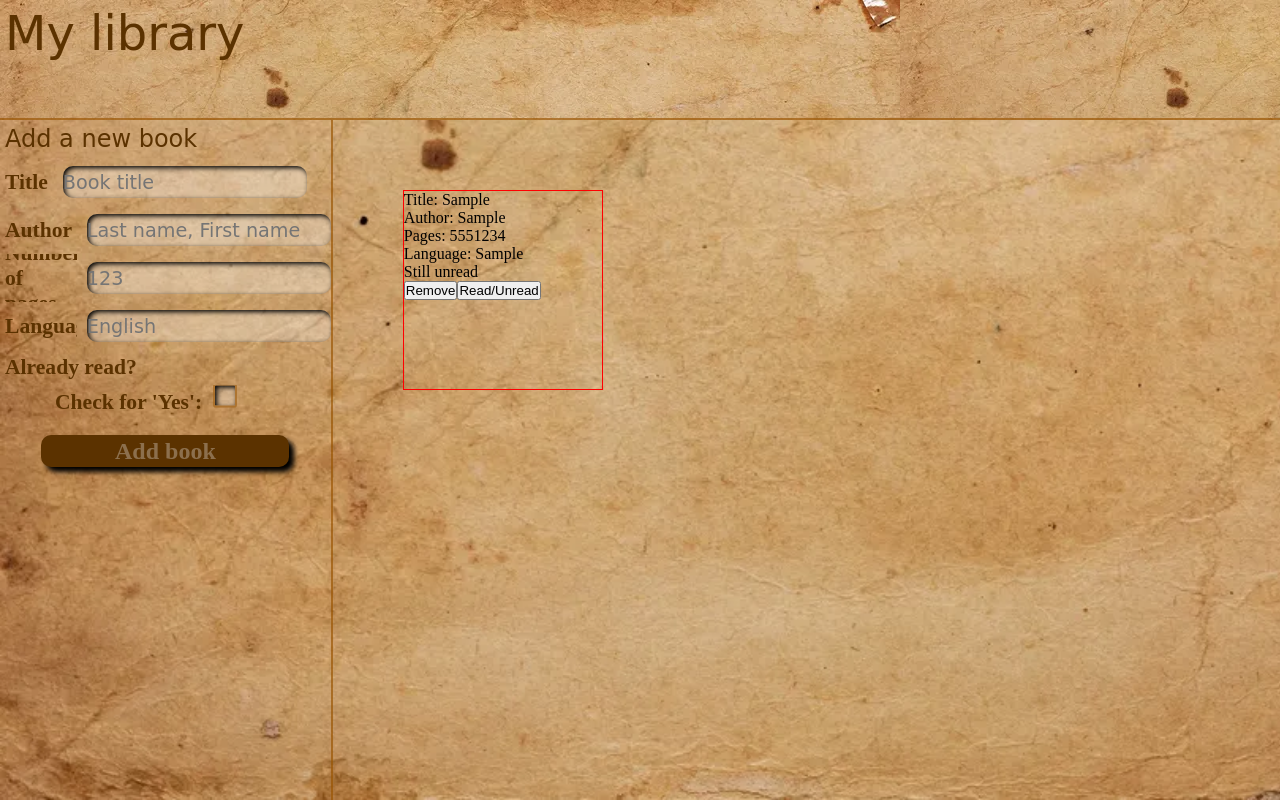
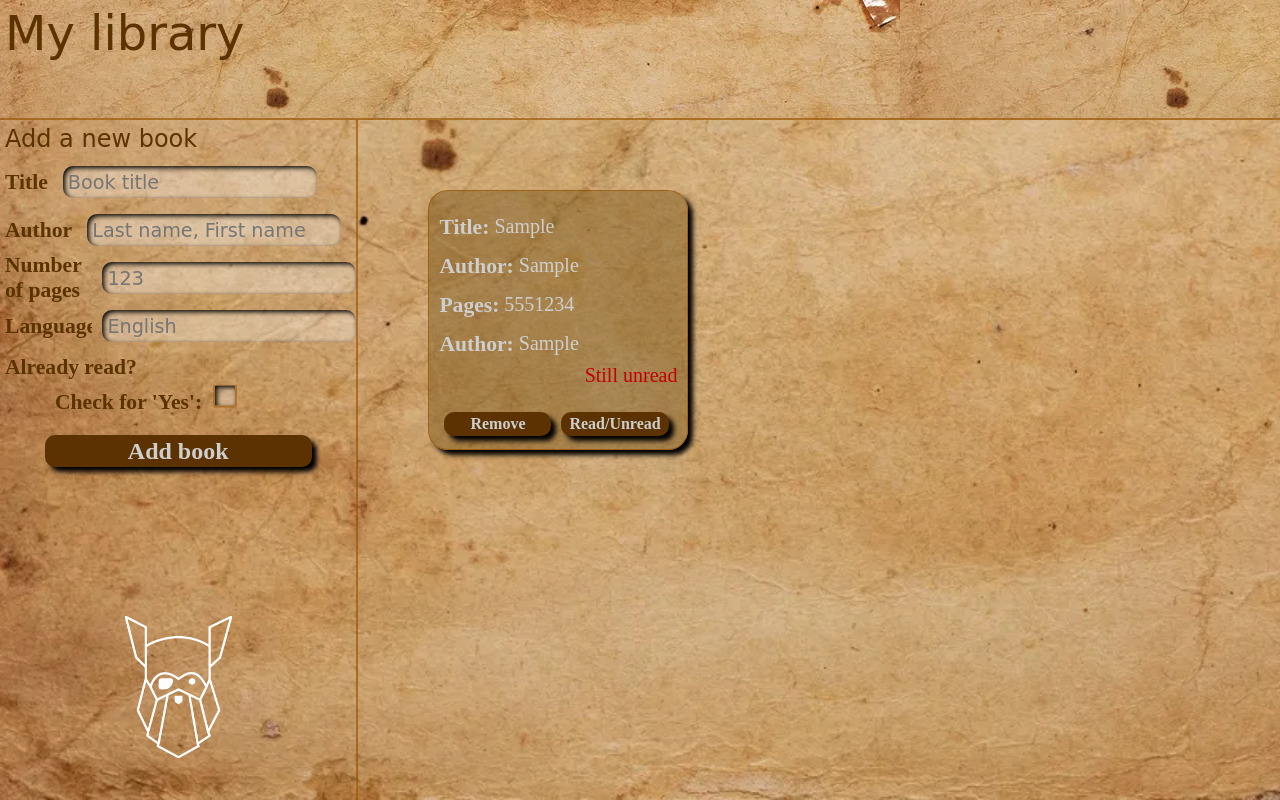
Before and after one commit to Federico-Pedro/library, a plain HTML site: page index.html in a window 1280 px wide. Both pictures are taken after typing "Sample", "Sample", "5551234", "Sample" into the empty fields and a click on the button "Add book". Drawn offline with Linux system fonts and the light colour scheme; a web font is replaced by a local one.

Commit message:
Finish site, design and programming working smoothly

```diff
--- a/index.html
+++ b/index.html
@@ -41,6 +41,9 @@
 
                 <button type="button" id="add">Add book</button>
             </form>
+            <div class="logo">
+                <img src="./odin-lined.png">
+            </div>
         </div>
         <div id="card-container">
 
--- a/script.js
+++ b/script.js
@@ -31,9 +31,13 @@ function createBook() {
   const language = lang.value;
   const item = new Book(author, title, pages, read, language);
 
+  if(tit.value == ''){
+    alert("You need to enter your book's title");
+    return;
+  } else {
   myLibrary.push(item);
   console.table(myLibrary)
-
+  };
 }
 
 function clearForm(){
@@ -47,25 +51,61 @@ function clearForm(){
 function createCard(){
 
   for(let i = 0; i < myLibrary.length; i++){
+
     const card = document.createElement("div");
     card.classList.add("card");
+
     const cardTitle = document.createElement("div");
-  cardTitle.innerText = "Title: " + myLibrary[i].title;
+    cardTitle.classList.add("card-cathegory");
+    const title = document.createElement("div");
+    title.classList.add("bold");
+    title.innerText = "Title:  ";
+    cardTitle.appendChild(title);
+    const titleInput = document.createElement("div");
+    titleInput.innerText = myLibrary[i].title;
+    cardTitle.appendChild(titleInput);
     card.appendChild(cardTitle);
+
     const cardAuthor = document.createElement("div");
-  cardAuthor.innerText = "Author: " + myLibrary[i].author;
+    cardAuthor.classList.add("card-cathegory");
+    const autor = document.createElement("div");
+    autor.classList.add("bold");
+    autor.innerText = "Author:  ";
+    cardAuthor.appendChild(autor);
+    const authorInput = document.createElement("div");
+    authorInput.innerText = myLibrary[i].author;
+    cardAuthor.appendChild(authorInput);
     card.appendChild(cardAuthor);
+
     const cardPages = document.createElement("div");
-  cardPages.innerText = "Pages: " + myLibrary[i].pages;
+    cardPages.classList.add("card-cathegory");
+    const pages = document.createElement("div");
+    pages.classList.add("bold");
+    pages.innerText = "Pages: ";
+    cardPages.appendChild(pages);
+    const pagesInput = document.createElement("div");
+    pagesInput.innerText = myLibrary[i].pages;
+    cardPages.appendChild(pagesInput);
     card.appendChild(cardPages);
+
     const cardLang = document.createElement("div");
-  cardLang.innerText = "Language: " + myLibrary[i].language;
+    cardLang.classList.add("card-cathegory");
+    const language = document.createElement("div");
+    language.classList.add("bold");
+    language.innerText = "Author: ";
+    cardLang.appendChild(language);
+    const langInput = document.createElement("div");
+    langInput.innerText = myLibrary[i].language;
+    cardLang.appendChild(langInput);
     card.appendChild(cardLang);
+
     const cardRead = document.createElement("div");
       if (myLibrary[i].read){
         cardRead.innerText = "Already read";
+        cardRead.classList.add("alreadyRead");
       } else {
           cardRead.innerText = "Still unread";
+          cardRead.classList.add("unread");
     }
   card.appendChild(cardRead);
 
@@ -89,9 +129,13 @@ function createCard(){
 
   readButton.addEventListener('click', function(){
     if (cardRead.innerText === "Already read") {
-      cardRead.innerText = "Still unread"
+      cardRead.innerText = "Still unread";
+      cardRead.classList.remove("alreadyRead");
+      cardRead.classList.add("unread");
     } else {
-      cardRead.innerText = "Already read"
+      cardRead.innerText = "Already read";
+      cardRead.classList.remove("unread");
+      cardRead.classList.add("alreadyRead");
     };
   })
 
--- a/style.css
+++ b/style.css
@@ -6,7 +6,8 @@
     --border: rgba(153, 84, 0, 0.661);
     --input: rgb(255, 255, 255, 0.3);
     --shadow: rgb(0, 0, 0);
-  }
+    --card-font: rgb(206, 206, 206);
+}
 
 
 
@@ -53,7 +54,7 @@ body  {
 .side-bar {
     display: flex;
     flex-direction: column;
-    width: 26vw;
+    width: 28vw;
     height: 100vh;
     border-right: 2px solid var(--border);
     position: fixed;
@@ -108,6 +109,8 @@ input {
     background-color: var(--input);
     border: none;
     box-shadow:inset 2px 2px 5px var(--shadow);
+    padding: 5px;
+
 }
 
 input:focus{
@@ -153,7 +156,7 @@ form button{
     border: none;
     box-shadow: 5px 5px 5px var(--shadow);
     align-self: center;
-    color:rgb(255, 255, 255, 0.3);
+    color:var(--card-font);
     font-family: 'Times New Roman', Times, serif;
     font-size: 1.5rem;
     font-weight: bold;
@@ -163,23 +166,104 @@ form button:hover{
     cursor: pointer;
 }
 
+.logo{
+    margin-bottom: 5px;
+    height: 50%;
+    display: grid;
+    grid-template-columns: 1fr;
+
+}
+
+.logo img{
+    width: 30%;
+    height:auto;
+    align-self: center;
+    justify-self: center;
+
+
+}
 
 #card-container{
     display: flex;
-    justify-content: space-between;
+    justify-content:flex-start;
     flex-wrap: wrap;
     padding: 50px;
-    width: 74vw;
+    width: 72vw;
     position: absolute;
-    left: 26vw;
+    left: 28vw;
     top: 15vh;
 
 
 
 }
 .card{
-    border: 1px solid red;
-    height: 200px;
-    width: 200px;
+    border: 1px solid var(--border);
+    border-radius: 20px;
+    box-shadow: 5px 5px 5px var(--shadow);
+    padding: 10px;
+    font-family: 'Times New Roman', Times, serif;
+    font-size: 1.25rem;
+    color: var(--card-font);
+    font-weight: normal;
+    height: 260px;
+    width: 260px;
     margin: 20px;
+    background-color: rgba(116, 83, 25, 0.448);
+    overflow: hidden;
 }
+
+.card-cathegory{
+    display: flex;
+}
+.bold{
+    color: var(--card-font);
+    font-weight: bold;
+    margin-right: 5px;
+    font-size: 1.35rem;
+}
+
+.unread{
+    color: rgb(196, 0, 0);
+    font-weight: 200;
+    text-align: right;
+}
+
+.alreadyRead{
+    color: var(--card-font);
+    font-weight: 200;
+    text-align: right;
+}
+
+.card div{
+    margin-top: 7px;
+}
+
+.read{
+    margin-top: 10px;
+    text-align: right;
+}
+.card button{
+    margin-top: 25px;
+    margin-left: 5px;
+    margin-right: 5px;
+    width: 45%;
+    height: 1.5rem;
+    border-radius: 10px;
+    background-color: var(--font);
+    border: none;
+    box-shadow: 5px 5px 5px var(--shadow);
+    /*align-self: center;*/
+    color:var(--card-font);
+    font-family: 'Times New Roman', Times, serif;
+    font-size: 1rem;
+    font-weight: bold;
+    overflow: hidden;
+}
+
+.card button:focus{
+    outline: none;
+}
+
+.card button:hover{
+    cursor: pointer;
+}
```
Also changed, not shown: odin-lined.png (added). Lines whose indentation alone changed are shown as unchanged.
